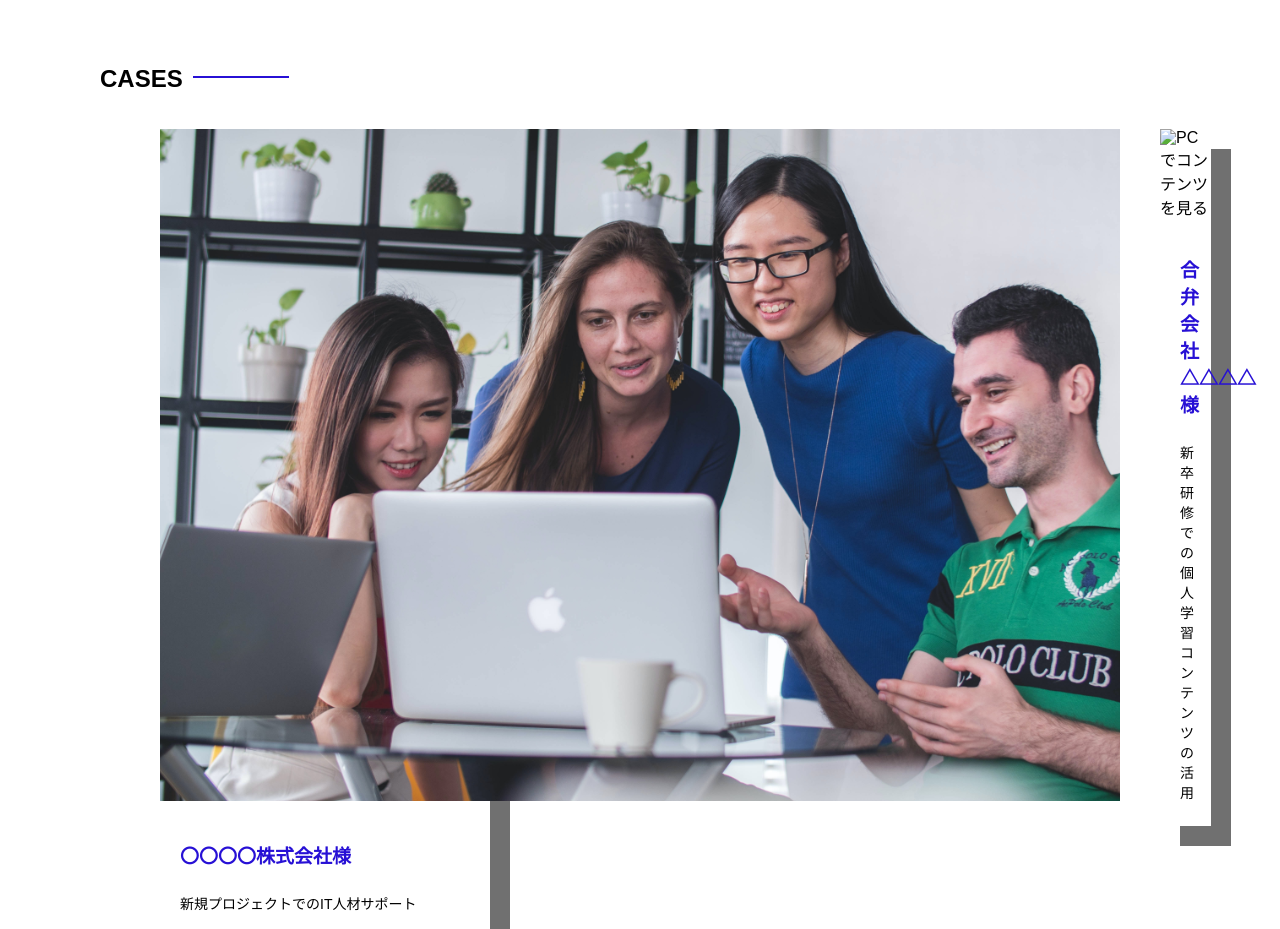
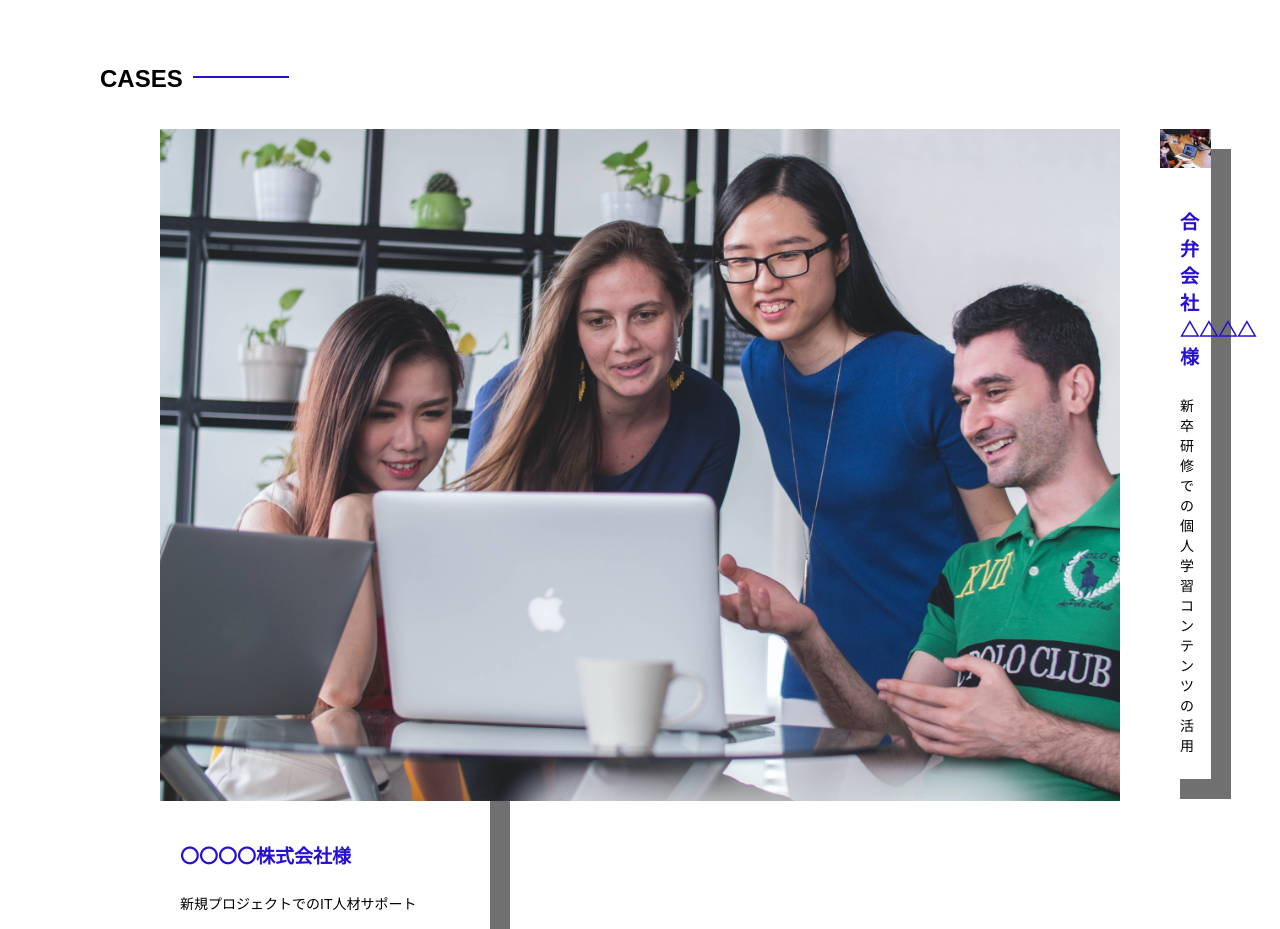
Before and after one commit to to61mo21/html-css-advanced-kadai, a plain HTML site: page html-css-advanced-kadai/index.html in a window 1280 px wide. Shown: the part 5120-6049 px from the top of the page. Drawn offline with Linux system fonts and the light colour scheme; files whose address does not match are found by name.

Commit message:
kadai_012の提出

```diff
--- a/html-css-advanced-kadai/index.html
+++ b/html-css-advanced-kadai/index.html
@@ -266,7 +266,7 @@
 
             <div class="case-card">
                 <li>
-                <img class="case-img" src="images/kadai_012/images/index/case-2.png" alt="PCでコンテンツを見る">
+                <img class="case-img" src="kadai_012/images/index/case-2.png" alt="PCでコンテンツを見る">
                 <div class="case-info">
                     <h4 class="case-name">合弁会社△△△△様</h4>
                     <p class="case-content">新卒研修での個人学習コンテンツの活用</p>
```
